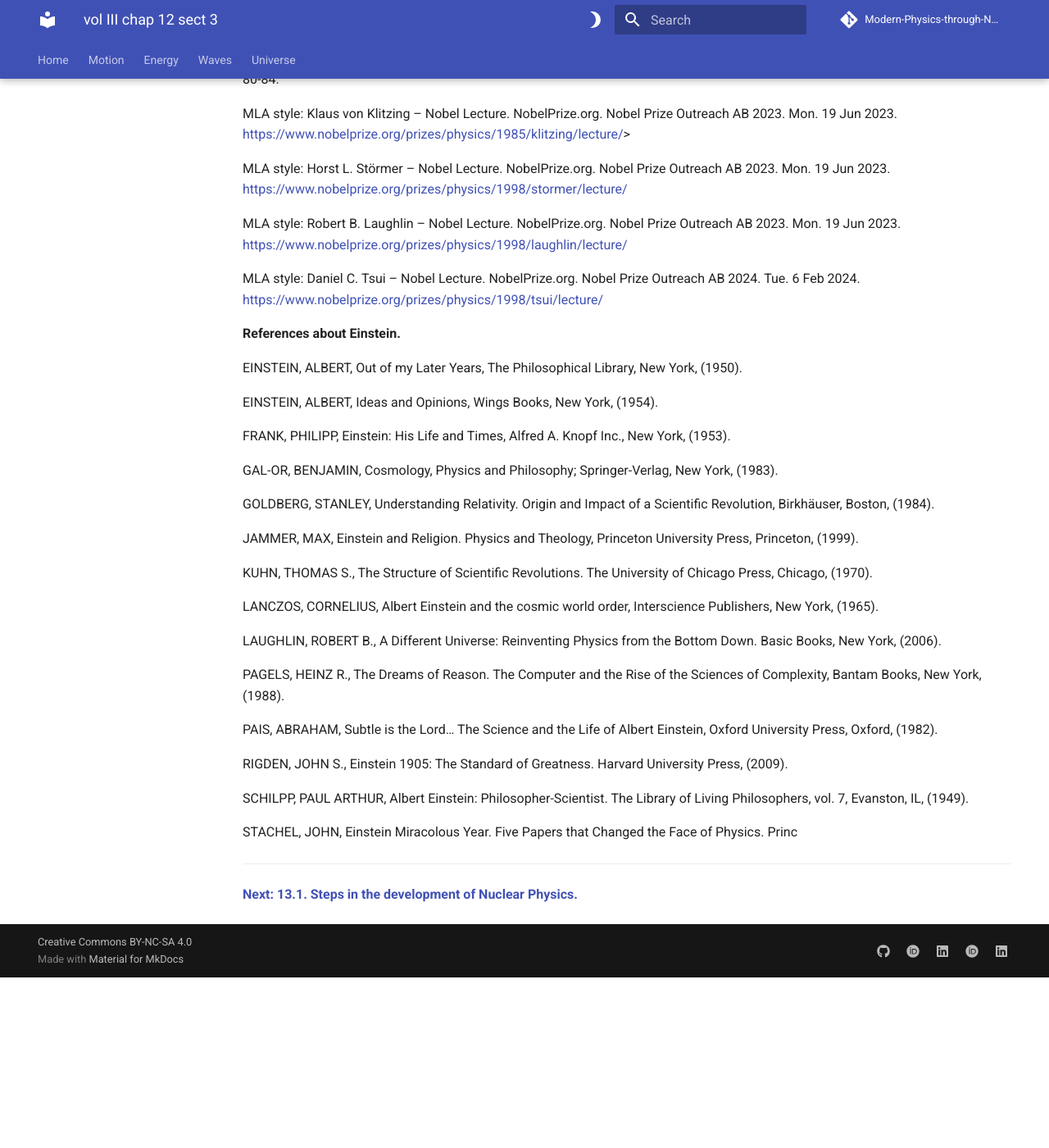
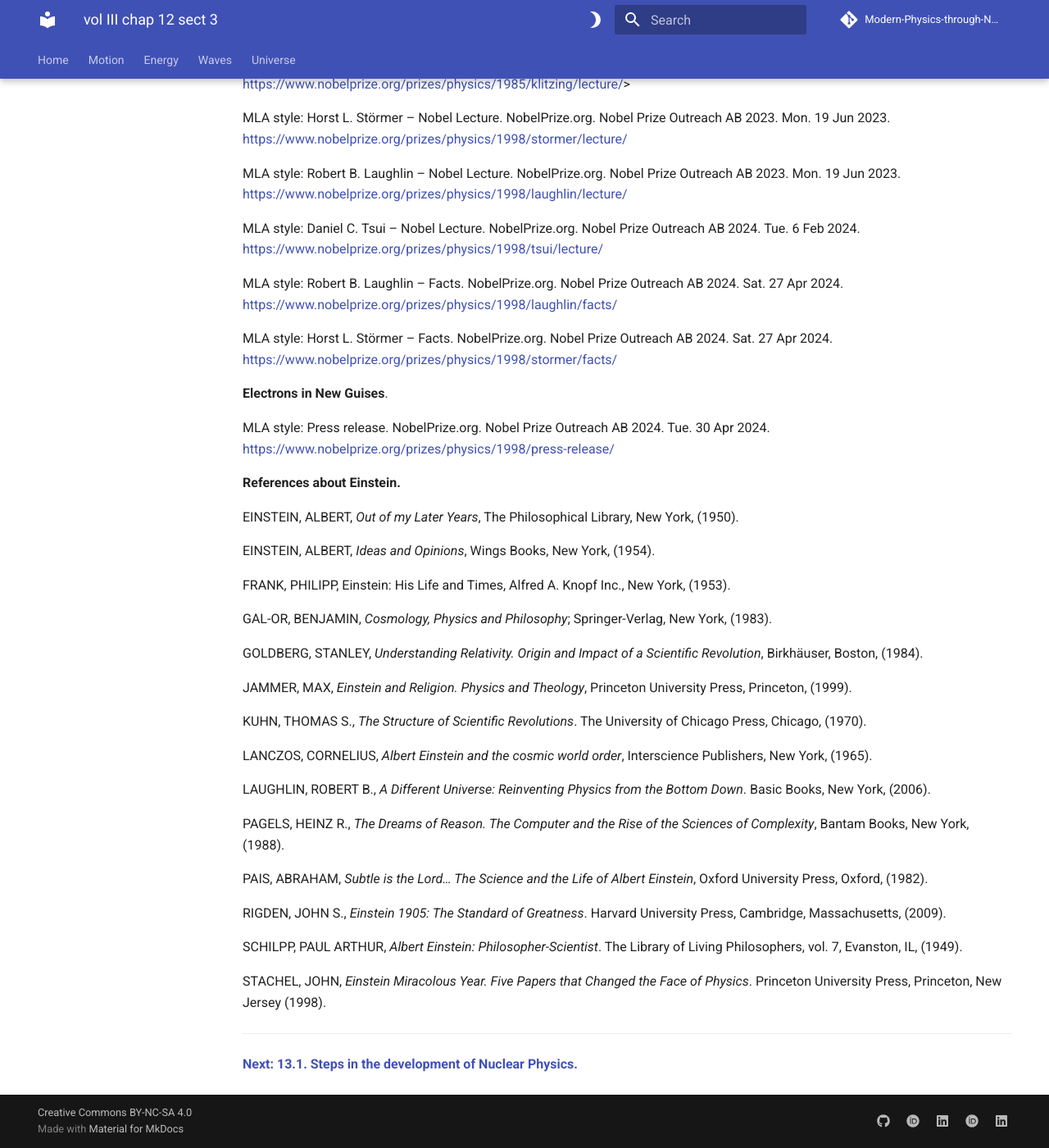
Before and after one commit to modphysnobel/modphysnobel.github.io, an MkDocs documentation site: the page built from docs/vol-III/vol-III-chap-12-sect-3.md, in a window 1280 px wide and 1400 px high, scrolled down 4170 px. Shown: the whole window at 82% size. Built offline with MkDocs 1.6.1 and Material for MkDocs 9.7.7, drawn with Linux system fonts in a browser that asks for light colours; some web fonts are replaced; comment, search, counter and statistics services are not loaded; before the commit the page ends 5362 px from its top, so only the background shows below that; some of the changed text lies outside the part shown.

Commit message:
Update vol-III-chap-12-sect-3.md

```diff
--- a/docs/vol-III/vol-III-chap-12-sect-3.md
+++ b/docs/vol-III/vol-III-chap-12-sect-3.md
@@ -215,10 +215,10 @@
     </th>
 </tr>
 <tr>
-<th width="50%" style="text-align: center">
+<th width="70%" style="text-align: center">
 PREDICTED PHENOMENON
 </th>
-<th width="50%" style="text-align: center">
+<th width="30%" style="text-align: center">
 YEARS
 </th>
 </tr>
@@ -306,9 +306,9 @@
 
 MLA style: Eric A. Cornell – Nobel Lecture. NobelPrize.org. Nobel Prize Outreach AB 2023. Mon. 19 Jun 2023. <https://www.nobelprize.org/prizes/physics/2001/cornell/lecture/
 
-MLA style: Advanced information. NobelPrize.org. Nobel Prize Outreach AB 2023. Mon. 19 Jun 2023. https://www.nobelprize.org/prizes/physics/2001/advanced-information/
+MLA style: *Advanced information*. NobelPrize.org. Nobel Prize Outreach AB 2023. Mon. 19 Jun 2023. https://www.nobelprize.org/prizes/physics/2001/advanced-information/
 
-Cao, Yuan; Fatemi, Valla; Demir, Ahmet; Fang, Shiang; Tomarken, Spencer L.; Luo, Jason Y.; Sanchez-Yamagishi, Javier D.; Watanabe, Kenji; Taniguchi, Takashi; Kaxiras, Efthimios; Ashoori, Ray C.; Jarillo-Herrero, Pablo (5 de marzo de 2018). «Correlated insulator behaviour at half-filling in magic-angle graphene superlattices». En Springer Science and Business Media LLC, ed. Nature 556 (7699): 80-84.
+Cao, Yuan; Fatemi, Valla; Demir, Ahmet; Fang, Shiang; Tomarken, Spencer L.; Luo, Jason Y.; Sanchez-Yamagishi, Javier D.; Watanabe, Kenji; Taniguchi, Takashi; Kaxiras, Efthimios; Ashoori, Ray C.; Jarillo-Herrero, Pablo (5 de marzo de 2018). *Correlated insulator behaviour at half-filling in magic-angle graphene superlattices*. En Springer Science and Business Media LLC, ed. Nature 556 (7699): 80-84.
 
 MLA style: Klaus von Klitzing – Nobel Lecture. NobelPrize.org. Nobel Prize Outreach AB 2023. Mon. 19 Jun 2023. https://www.nobelprize.org/prizes/physics/1985/klitzing/lecture/>
 
@@ -318,35 +318,44 @@
 
 MLA style: Daniel C. Tsui – Nobel Lecture. NobelPrize.org. Nobel Prize Outreach AB 2024. Tue. 6 Feb 2024. <https://www.nobelprize.org/prizes/physics/1998/tsui/lecture/>
 
+MLA style: Robert B. Laughlin – Facts. NobelPrize.org. Nobel Prize Outreach AB 2024. Sat. 27 Apr 2024. https://www.nobelprize.org/prizes/physics/1998/laughlin/facts/
+
+MLA style: Horst L. Störmer – Facts. NobelPrize.org. Nobel Prize Outreach AB 2024. Sat. 27 Apr 2024. https://www.nobelprize.org/prizes/physics/1998/stormer/facts/
+
+**Electrons in New Guises**.
+
+MLA style: Press release. NobelPrize.org. Nobel Prize Outreach AB 2024. Tue. 30 Apr 2024. <https://www.nobelprize.org/prizes/physics/1998/press-release/>
+
+
 **References about Einstein.**
 
-EINSTEIN, ALBERT, Out of my Later Years, The Philosophical Library, New York, (1950).
+EINSTEIN, ALBERT, *Out of my Later Years*, The Philosophical Library, New York, (1950).
 
-EINSTEIN, ALBERT, Ideas and Opinions, Wings Books, New York, (1954).
+EINSTEIN, ALBERT, *Ideas and Opinions*, Wings Books, New York, (1954).
 
 FRANK, PHILIPP, Einstein: His Life and Times, Alfred A. Knopf Inc., New York, (1953).
 
-GAL-OR, BENJAMIN, Cosmology, Physics and Philosophy; Springer-Verlag, New York, (1983).
+GAL-OR, BENJAMIN, *Cosmology, Physics and Philosophy*; Springer-Verlag, New York, (1983).
 
-GOLDBERG, STANLEY, Understanding Relativity. Origin and Impact of a Scientific Revolution, Birkhäuser, Boston, (1984).
+GOLDBERG, STANLEY, *Understanding Relativity. Origin and Impact of a Scientific Revolution*, Birkhäuser, Boston, (1984).
 
-JAMMER, MAX, Einstein and Religion. Physics and Theology, Princeton University Press, Princeton, (1999).
+JAMMER, MAX, *Einstein and Religion. Physics and Theology*, Princeton University Press, Princeton, (1999).
 
-KUHN, THOMAS S., The Structure of Scientific Revolutions. The University of Chicago Press, Chicago, (1970).
+KUHN, THOMAS S., *The Structure of Scientific Revolutions*. The University of Chicago Press, Chicago, (1970).
 
-LANCZOS, CORNELIUS, Albert Einstein and the cosmic world order, Interscience Publishers, New York, (1965).
+LANCZOS, CORNELIUS, *Albert Einstein and the cosmic world order*, Interscience Publishers, New York, (1965).
 
-LAUGHLIN, ROBERT B., A Different Universe: Reinventing Physics from the Bottom Down. Basic Books, New York, (2006).
+LAUGHLIN, ROBERT B., *A Different Universe: Reinventing Physics from the Bottom Down*. Basic Books, New York, (2006).
 
-PAGELS, HEINZ R., The Dreams of Reason. The Computer and the Rise of the Sciences of Complexity, Bantam Books, New York, (1988).
+PAGELS, HEINZ R., *The Dreams of Reason. The Computer and the Rise of the Sciences of Complexity*, Bantam Books, New York, (1988).
 
-PAIS, ABRAHAM, Subtle is the Lord… The Science and the Life of Albert Einstein, Oxford University Press, Oxford, (1982).
+PAIS, ABRAHAM, *Subtle is the Lord… The Science and the Life of Albert Einstein*, Oxford University Press, Oxford, (1982).
 
-RIGDEN, JOHN S., Einstein 1905: The Standard of Greatness. Harvard University Press, (2009).
+RIGDEN, JOHN S., *Einstein 1905: The Standard of Greatness*. Harvard University Press, Cambridge, Massachusetts, (2009).
 
-SCHILPP, PAUL ARTHUR, Albert Einstein: Philosopher-Scientist. The Library of Living Philosophers, vol. 7, Evanston, IL, (1949).
+SCHILPP, PAUL ARTHUR, *Albert Einstein: Philosopher-Scientist*. The Library of Living Philosophers, vol. 7, Evanston, IL, (1949).
 
-STACHEL, JOHN, Einstein Miracolous Year. Five Papers that Changed the Face of Physics. Princ
+STACHEL, JOHN, *Einstein Miracolous Year. Five Papers that Changed the Face of Physics*. Princeton University Press, Princeton, New Jersey (1998).
 
 ***
 
```
